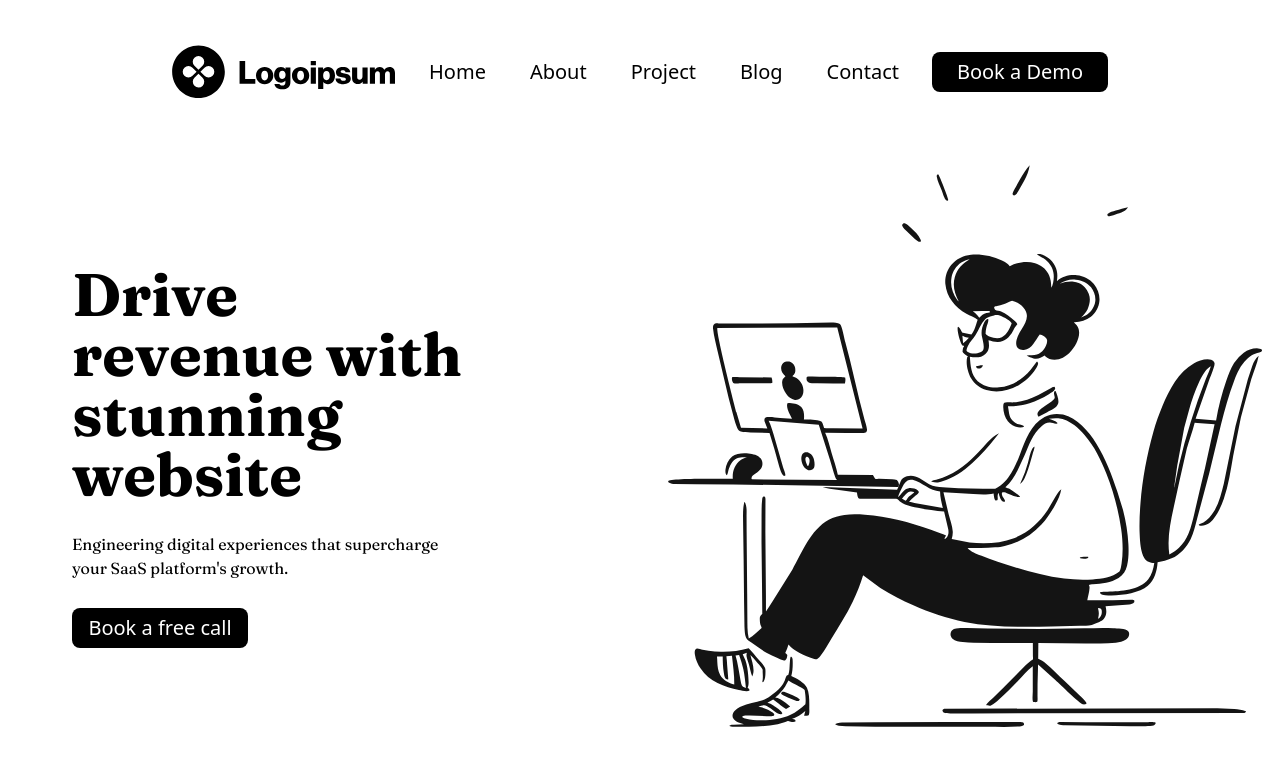
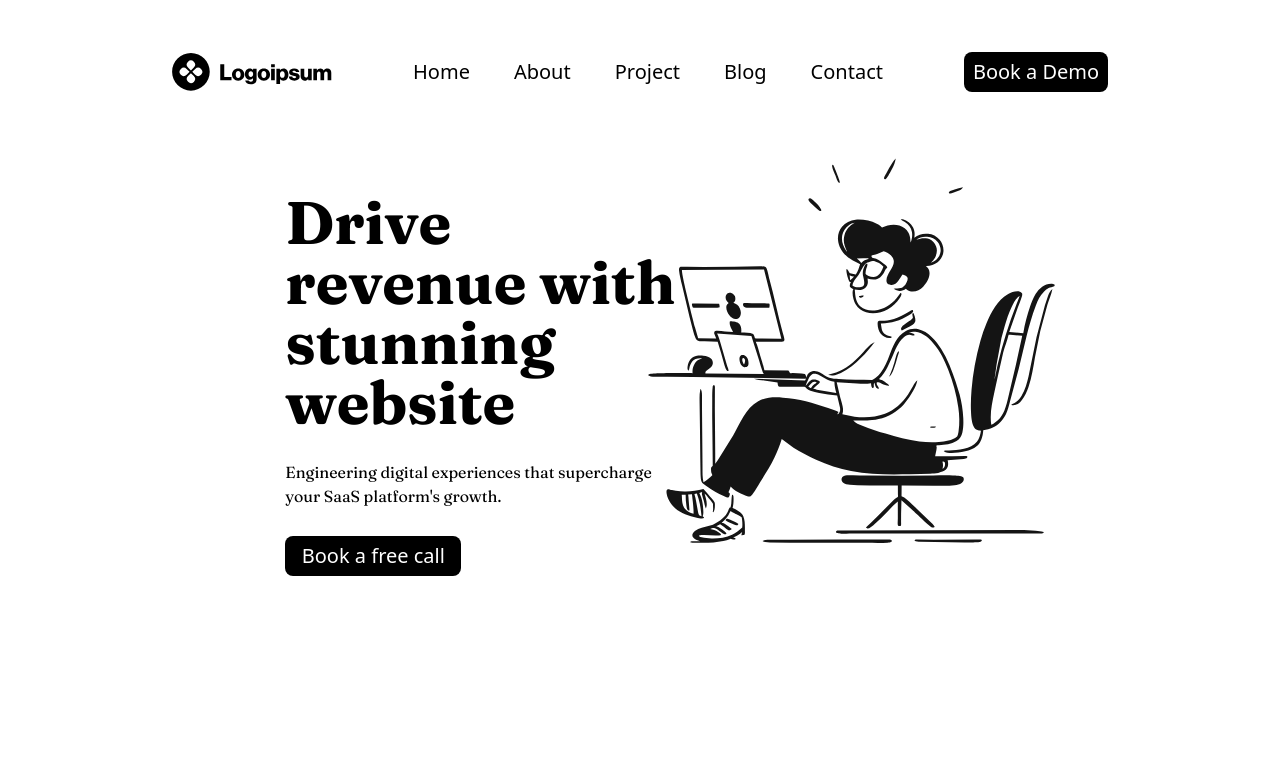
Before and after one commit to angeldavidp/proyecto-primero, a website: page src/index.html in a window 1280 px wide. Drawn offline with Linux system fonts and the light colour scheme.

Commit message:
cambios minimos

```diff
--- a/src/css/input.css
+++ b/src/css/input.css
@@ -1,5 +1,4 @@
 @import url('https://fonts.googleapis.com/css2?family=Fraunces:ital,opsz,wght@0,9..144,100..900;1,9..144,100..900&display=swap');
-
 @tailwind base;
 @tailwind components;
 @tailwind utilities;
--- a/src/index.html
+++ b/src/index.html
@@ -1,16 +1,18 @@
 <!DOCTYPE html>
 <html lang="en">
+
 <head>
     <meta charset="UTF-8">
     <meta name="viewport" content="width=device-width, initial-scale=1.0">
     <link rel="stylesheet" href="./css/output.css">
     <title>Document</title>
 </head>
+
 <body>
 
     <header class=" flex place-content-center">
         <div class=" flex place-items-center justify-between w-9/12 h-36 p-3">
-            <img class="w-56 relative m" src="./img/logoDark.svg" alt="logoprincipal">
+            <img class="w-40 relative m" src="./img/logoDark.svg" alt="logoprincipal">
             <ul class="text-xl flex place-content-center gap-11 ">
                 <li> <a class="hover:text-orange-700" href="#">Home</a> </li>
                 <li> <a class="hover:text-purple-700" href="#">About</a> </li>
@@ -18,23 +20,30 @@
                 <li> <a class="hover:text-green-700" href="#">Blog</a> </li>
                 <li> <a class="hover:text-blue-700" href="#">Contact</a> </li>
             </ul>
-
-            <button class="boton-nav bg-black text-white w-44 h-10 text-xl rounded-lg">
+            <button class="boton-nav bg-black text-white w-36 h-10 text-xl rounded-lg">
                 Book a Demo
             </button>
         </div>
     </header>
-    <section class="grid grid-cols-2 gap-8">
-        <div class= "flex-col place-content-center p-12">
+
+
+    <section class="flex place-content-center">
+        <div class="grid grid-cols-2 w-8/12">
+            <div class="flex-col place-content-center p-12">
                 <div class="w-[400px] relative left-6">
                     <h1 class="text-6xl flex relative font-title font-bold">Drive revenue with stunning website</h1>
-            <p class="my-7 font-title">Engineering digital experiences that supercharge your SaaS platform's growth.</p>
+                    <p class="my-7 font-title">Engineering digital experiences that supercharge your SaaS platform's
+                        growth.</p>
                     <button class="boton-nav bg-black text-white w-44 h-10 text-xl rounded-lg"">Book a free call</button>
                 </div>
              </div>
+
                 <div>
-            <img src="./img/first.svg" alt="first" class="w-70">
+                <img src=" ./img/first.svg" alt="first" class="w-70">
+                </div>
         </div>
     </section>
+
+
 </body>
 </html>
```
Also changed, not shown: src/css/output.css. Lines whose indentation alone changed are shown as unchanged.
